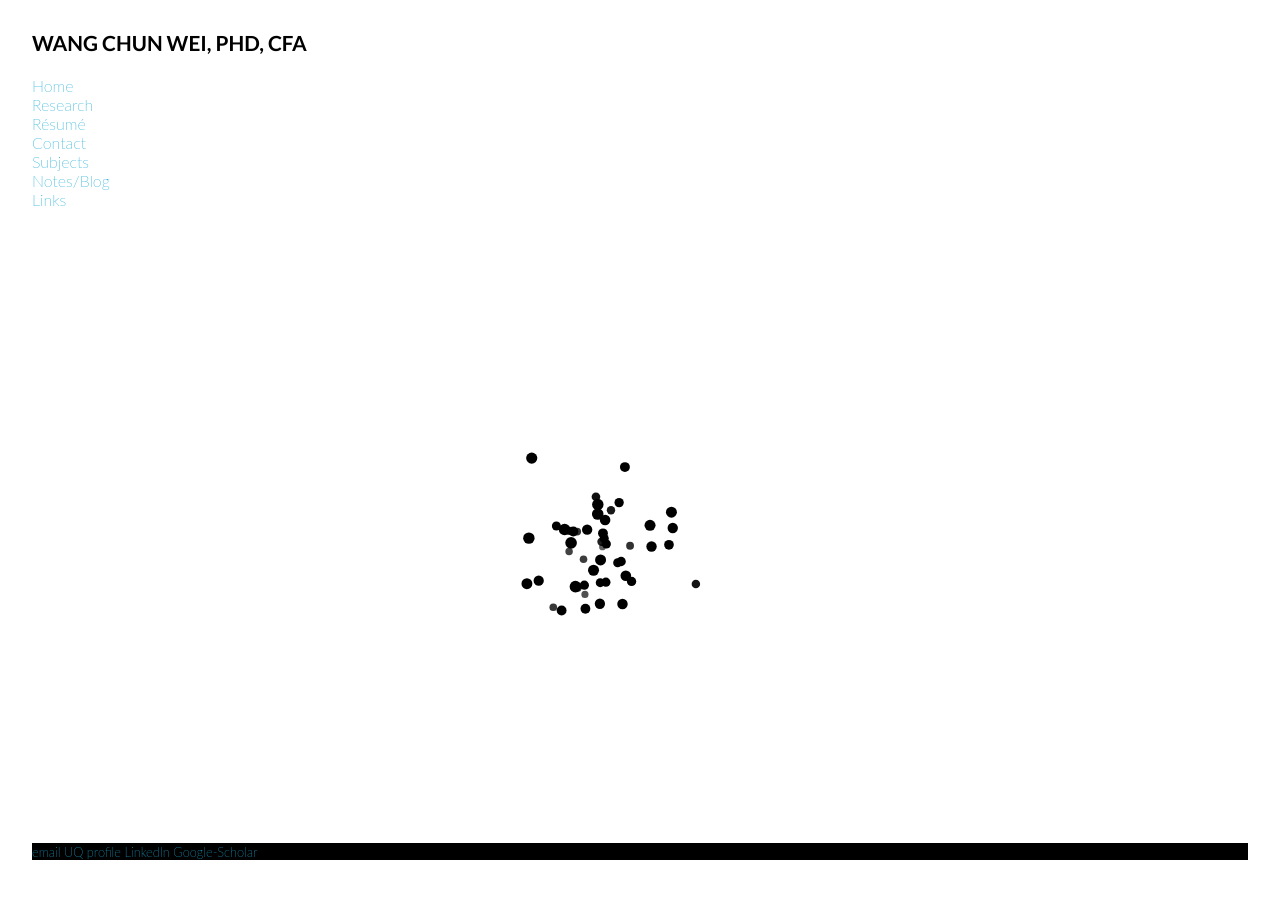
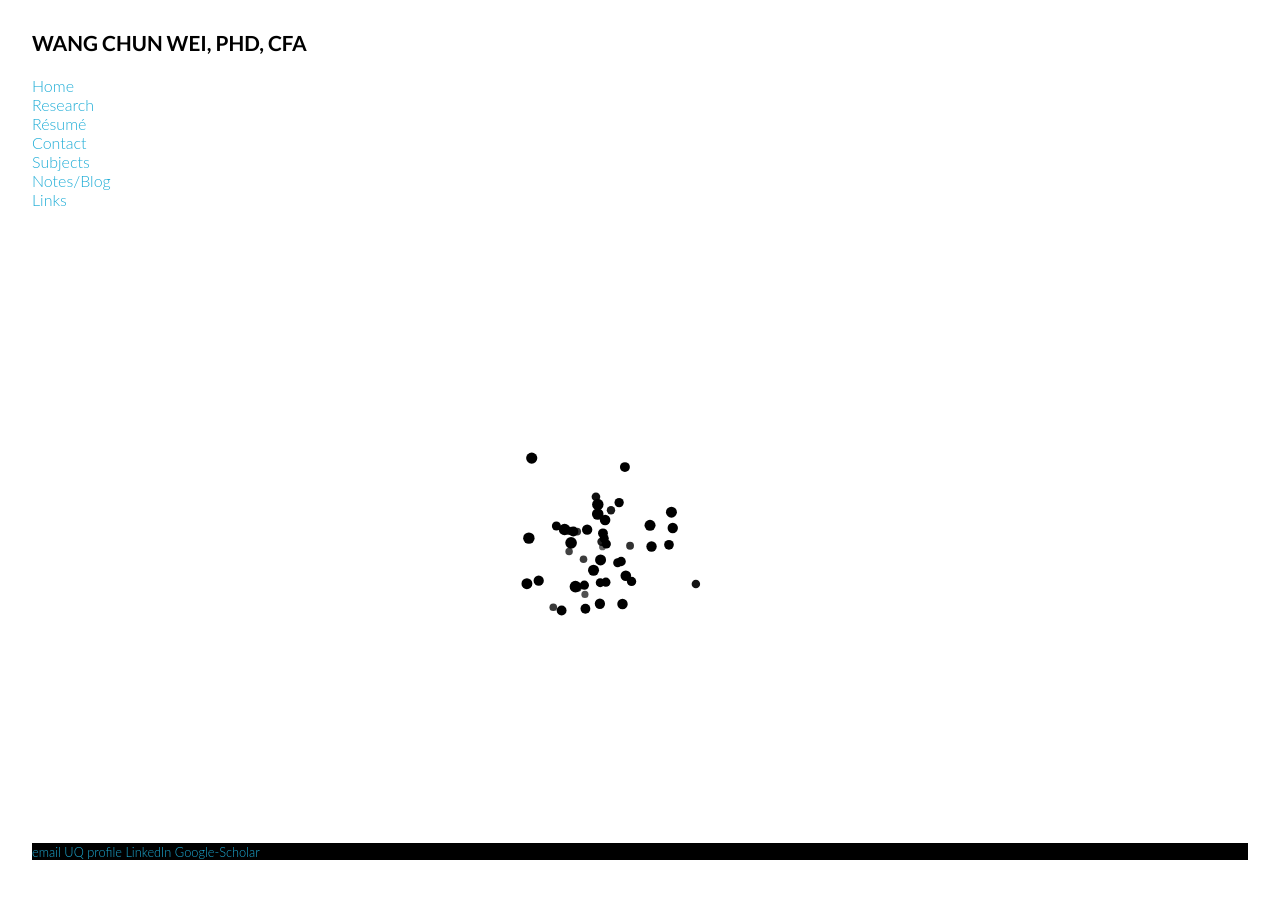
Before and after one commit to weiwangchun/weiwangchun.github.io, a Jekyll site: the page built from index.html, in a window 1280 px wide. Built offline with Jekyll 4.4.1, drawn with Linux system fonts in a browser that asks for light colours.

Commit message:
Update main.css

```diff
--- a/css/main.css
+++ b/css/main.css
@@ -6,7 +6,7 @@ body {
 }
 
 nav ul {
-    font-family: 'Lato Thin', sans-serif;
+    font-family: 'Lato Light', sans-serif;
     padding: 0px;
     margin: 0px;
     list-style: none;
@@ -21,7 +21,7 @@ nav ul li {
 
 
 footer ul {
-    font-family: 'Lato Thin', sans-serif;
+    font-family: 'Lato Light', sans-serif;
     padding: 0px;
     margin: 0px;
     list-style: none;
@@ -38,7 +38,7 @@ footer ul li {
 a {
     text-decoration: none;
     color: #1dacd6;
-    font-family: 'Lato Thin', sans-serif;
+    font-family: 'Lato Light', sans-serif;
 }
 
 a:hover {
@@ -72,7 +72,7 @@ h3 {
 
 p {
     font-size: 1em;
-    font-family: 'Open Sans', serif;
+    font-family: 'Roboto', serif;
     font-weight: lighter;
     line-height: 1.2em;
     color: black;
```
